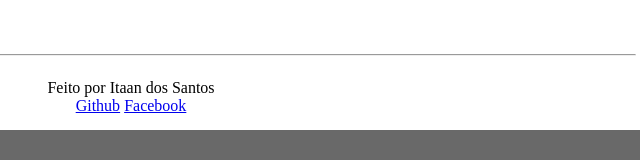
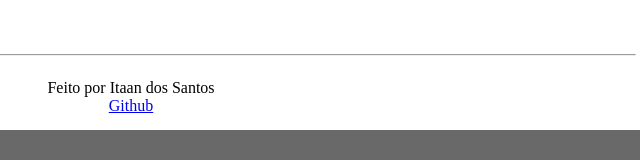
Before and after one commit to NELsillus/mini-projects, a plain HTML site: page visual test site/index.html in a window 1280 px wide. Shown: the part 3580-3740 px from the top of the page, 509-1149 px from the left. Drawn offline with Linux system fonts and the light colour scheme.

Commit message:
Update index.html

```diff
--- a/visual test site/index.html
+++ b/visual test site/index.html
@@ -60,7 +60,7 @@
 	<p>Lorem ipsum dolor sit amet, consectetur adipiscing elit. Etiam non fermentum purus. Donec quam urna, semper ac quam vel, feugiat pellentesque nunc. Maecenas tempus enim eu mi sodales, nec molestie augue scelerisque. Aliquam erat volutpat. Ut ut dolor eget quam maximus semper. Fusce consectetur sapien bibendum pharetra placerat. Nulla maximus dolor nec dui feugiat, ac facilisis tortor luctus. In fermentum eros ut felis mattis, et feugiat mi porttitor. Proin fringilla, eros sed cursus accumsan, ex sapien aliquam libero, ut pulvinar est orci id ipsum. Integer eu placerat justo. Sed tempor iaculis dolor nec pellentesque. Nullam sit amet laoreet dui. Quisque vel nisi aliquam, feugiat libero vitae, euismod enim. Sed egestas blandit diam ac varius. Pellentesque aliquam ut magna non dictum. Sed id volutpat mi.</p>
 
 	<hr>
-	<footer>Feito por Itaan dos Santos<br><a href="https://github.com/settings/profile">Github</a> <a href="https://www.facebook.com/profile.php?id=100012484803391">Facebook</a></footer>
+	<footer>Feito por Itaan dos Santos<br><a href="https://github.com/settings/profile">Github</a></footer>
 </section>
 <nav id="navbarra">
 	<ul>
```
